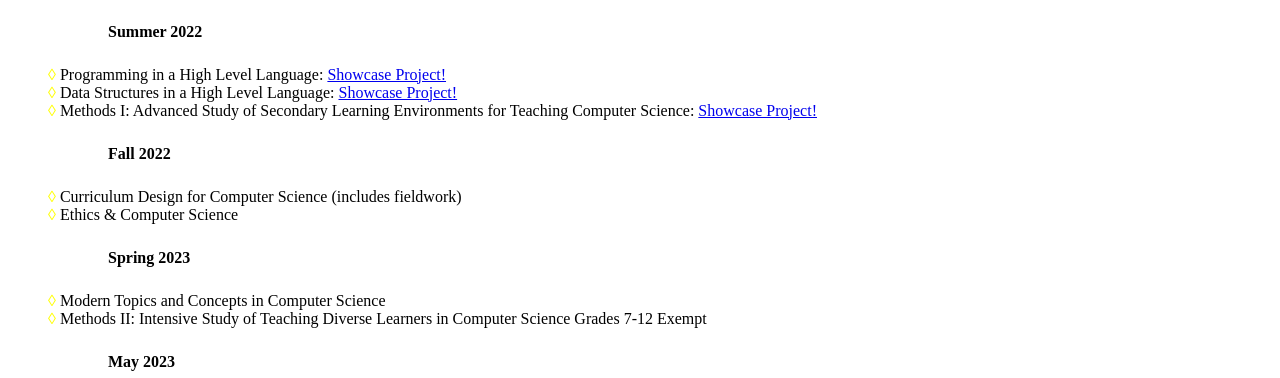
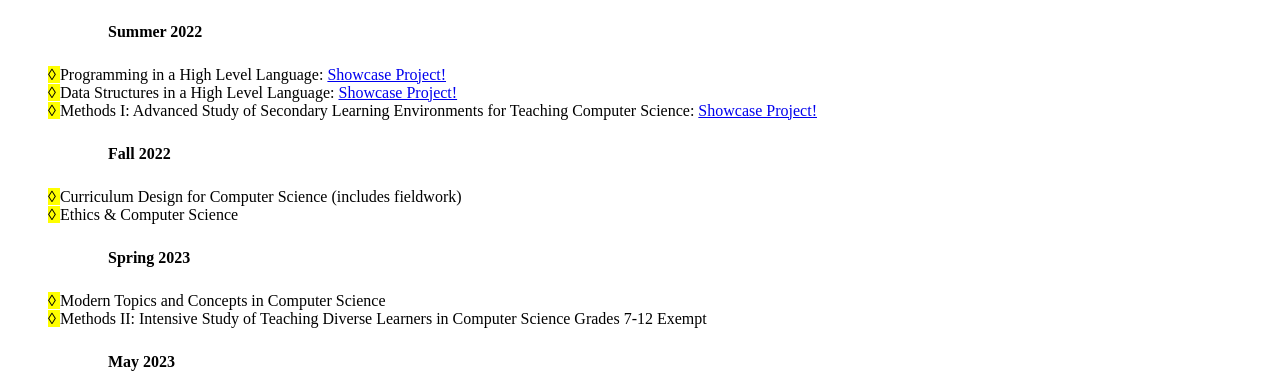
Before and after one commit to mathiskey/nycscertweb, a plain HTML site: page index.html in a window 1280 px wide. Shown: the part 438-816 px from the top of the page. Drawn offline with Linux system fonts and the light colour scheme.

Commit message:
Update stylesheet.css

```diff
--- a/stylesheet.css
+++ b/stylesheet.css
@@ -17,5 +17,5 @@ ul {
 
 ul li::before {
     content: "\25CA \0020";
-    color: yellow;
+    background: yellow;
 }
```
